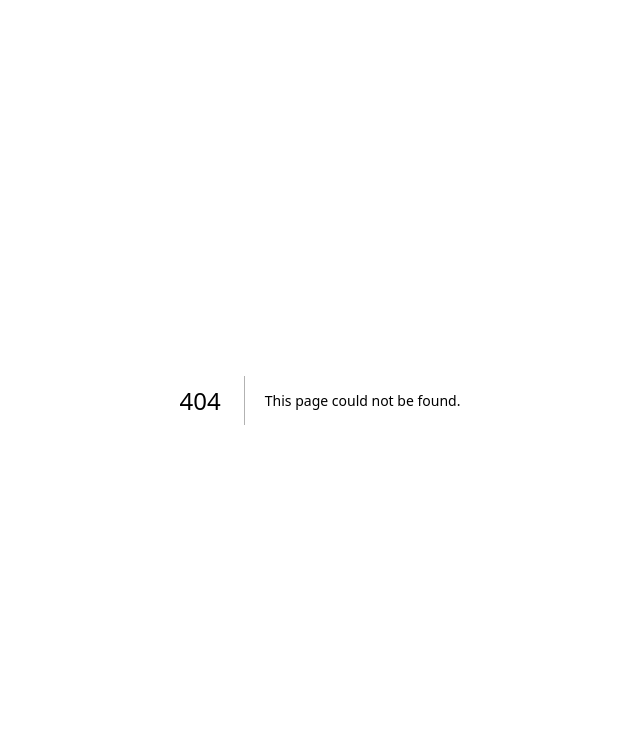
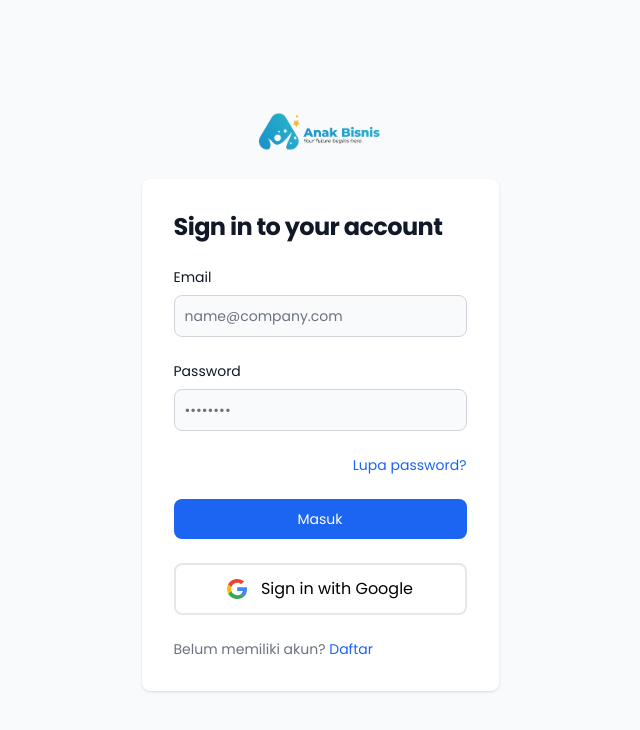
Before and after one commit to Alqorni30/course-online, a Next.js app: page /login in a window 1280 px wide. Before the commit this address had no page. Shown: the top 730 px of the page, without its empty margins (320-960 px from the left). Built offline with nearby package versions, Linux system fonts and the light colour scheme.

Commit message:
create login page

```diff
--- a/src/app/admin/auth/signin/page.tsx
+++ b/src/app/admin/auth/signin/page.tsx
@@ -247,42 +247,7 @@ const SignIn: React.FC = () => {
                   />
                 </div>
 
-                <button className="flex w-full items-center justify-center gap-3.5 rounded-lg border border-stroke bg-gray p-4 hover:bg-opacity-50 dark:border-strokedark dark:bg-meta-4 dark:hover:bg-opacity-50">
-                  <span>
-                    <svg
-                      width="20"
-                      height="20"
-                      viewBox="0 0 20 20"
-                      fill="none"
-                      xmlns="http://www.w3.org/2000/svg"
-                    >
-                      <g clipPath="url(#clip0_191_13499)">
-                        <path
-                          d="M19.999 10.2217C20.0111 9.53428 19.9387 8.84788 19.7834 8.17737H10.2031V11.8884H15.8266C15.7201 12.5391 15.4804 13.162 15.1219 13.7195C14.7634 14.2771 14.2935 14.7578 13.7405 15.1328L13.7209 15.2571L16.7502 17.5568L16.96 17.5774C18.8873 15.8329 19.9986 13.2661 19.9986 10.2217"
-                          fill="#4285F4"
-                        />
-                        <path
-                          d="M10.2055 19.9999C12.9605 19.9999 15.2734 19.111 16.9629 17.5777L13.7429 15.1331C12.8813 15.7221 11.7248 16.1333 10.2055 16.1333C8.91513 16.1259 7.65991 15.7205 6.61791 14.9745C5.57592 14.2286 4.80007 13.1801 4.40044 11.9777L4.28085 11.9877L1.13101 14.3765L1.08984 14.4887C1.93817 16.1456 3.24007 17.5386 4.84997 18.5118C6.45987 19.4851 8.31429 20.0004 10.2059 19.9999"
-                          fill="#34A853"
-                        />
-                        <path
-                          d="M4.39899 11.9777C4.1758 11.3411 4.06063 10.673 4.05807 9.99996C4.06218 9.32799 4.1731 8.66075 4.38684 8.02225L4.38115 7.88968L1.19269 5.4624L1.0884 5.51101C0.372763 6.90343 0 8.4408 0 9.99987C0 11.5589 0.372763 13.0963 1.0884 14.4887L4.39899 11.9777Z"
-                          fill="#FBBC05"
-                        />
-                        <path
-                          d="M10.2059 3.86663C11.668 3.84438 13.0822 4.37803 14.1515 5.35558L17.0313 2.59996C15.1843 0.901848 12.7383 -0.0298855 10.2059 -3.6784e-05C8.31431 -0.000477834 6.4599 0.514732 4.85001 1.48798C3.24011 2.46124 1.9382 3.85416 1.08984 5.51101L4.38946 8.02225C4.79303 6.82005 5.57145 5.77231 6.61498 5.02675C7.65851 4.28118 8.9145 3.87541 10.2059 3.86663Z"
-                          fill="#EB4335"
-                        />
-                      </g>
-                      <defs>
-                        <clipPath id="clip0_191_13499">
-                          <rect width="20" height="20" fill="white" />
-                        </clipPath>
-                      </defs>
-                    </svg>
-                  </span>
-                  Sign in with Google
-                </button>
+
 
                 <div className="mt-6 text-center">
                   <p>
--- a/src/app/layout.tsx
+++ b/src/app/layout.tsx
@@ -16,6 +16,7 @@ export const metadata: Metadata = {
     icon: {
       url: logo.src,
       type: "image/png",
+      sizes: "32x32",
     },
   },
 };
--- /dev/null
+++ b/src/app/login/page.tsx
@@ -0,0 +1,124 @@
+import React from "react";
+import Link from "next/link";
+import { Metadata } from "next";
+import Image from "next/image";
+import logo from "@/assets/logo/Logo Anak Bisnis Update.png";
+export const metadata: Metadata = {
+  title: "Signin Page | Next.js E-commerce Dashboard Template",
+  description: "This is Signin page for TailAdmin Next.js",
+  // other metadata
+};
+
+const Page = () => {
+  return (
+    <>
+      <section className="bg-gray-50 dark:bg-gray-900 h-screen flex justify-center items-center">
+        <div className="flex flex-col items-center justify-center px-6 py-8 mx-auto md:h-screen lg:py-0">
+          <Link
+            href="#"
+            className="flex items-center mb-6 text-2xl font-semibold text-gray-900 dark:text-white"
+          >
+            <Image
+              className=" mr-2"
+              width={150}
+              height={150}
+              src={logo}
+              alt="logo"
+            />
+          </Link>
+          <div className="w-full bg-white rounded-lg shadow dark:border md:mt-0 sm:max-w-md xl:p-0 dark:bg-gray-800 dark:border-gray-700">
+            <div className="p-6 space-y-4 md:space-y-6 sm:p-8">
+              <h1 className="text-xl font-bold leading-tight tracking-tight text-gray-900 md:text-2xl dark:text-white">
+                Sign in to your account
+              </h1>
+              <form className="space-y-4 md:space-y-6" action="#">
+                <div>
+                  <label className="block mb-2 text-sm font-medium text-gray-900 dark:text-white">
+                    Email
+                  </label>
+                  <input
+                    type="email"
+                    name="email"
+                    id="email"
+                    className="bg-gray-50 border border-gray-300 text-gray-900 sm:text-sm rounded-lg focus:ring-primary-600 focus:border-primary-600 block w-full p-2.5 dark:bg-gray-700 dark:border-gray-600 dark:placeholder-gray-400 dark:text-white dark:focus:ring-blue-500 dark:focus:border-blue-500"
+                    placeholder="name@company.com"
+                    required
+                  />
+                </div>
+                <div>
+                  <label className="block mb-2 text-sm font-medium text-gray-900 dark:text-white">
+                    Password
+                  </label>
+                  <input
+                    type="password"
+                    name="password"
+                    id="password"
+                    placeholder="••••••••"
+                    className="bg-gray-50 border border-gray-300 text-gray-900 sm:text-sm rounded-lg focus:ring-primary-600 focus:border-primary-600 block w-full p-2.5 dark:bg-gray-700 dark:border-gray-600 dark:placeholder-gray-400 dark:text-white dark:focus:ring-blue-500 dark:focus:border-blue-500"
+                    required
+                  />
+                </div>
+                <div className="flex justify-end">
+                  <a
+                    href="#"
+                    className="text-sm font-medium text-blue-600 hover:underline dark:text-blue-500"
+                  >
+                   Lupa password?
+                  </a>
+                </div>
+                <button
+                  type="submit"
+                  className="w-full text-white bg-blue-600 hover:bg-blue-700 focus:ring-4 focus:outline-none focus:ring-blue-300 font-medium rounded-lg text-sm px-5 py-2.5 text-center dark:bg-blue-600 dark:hover:bg-blue-700 dark:focus:ring-blue-800"
+                >
+                  Masuk
+                </button>
+                <button className="flex w-full items-center justify-center gap-3.5 rounded-lg border-2 border-stroke px-4 py-3 hover:bg-gray-200 transition duration-200">
+                  <span>
+                    <svg
+                      width="20"
+                      height="20"
+                      viewBox="0 0 20 20"
+                      fill="none"
+                      xmlns="http://www.w3.org/2000/svg"
+                    >
+                      <g clipPath="url(#clip0_191_13499)">
+                        <path
+                          d="M19.999 10.2217C20.0111 9.53428 19.9387 8.84788 19.7834 8.17737H10.2031V11.8884H15.8266C15.7201 12.5391 15.4804 13.162 15.1219 13.7195C14.7634 14.2771 14.2935 14.7578 13.7405 15.1328L13.7209 15.2571L16.7502 17.5568L16.96 17.5774C18.8873 15.8329 19.9986 13.2661 19.9986 10.2217"
+                          fill="#4285F4"
+                        />
+                        <path
+                          d="M10.2055 19.9999C12.9605 19.9999 15.2734 19.111 16.9629 17.5777L13.7429 15.1331C12.8813 15.7221 11.7248 16.1333 10.2055 16.1333C8.91513 16.1259 7.65991 15.7205 6.61791 14.9745C5.57592 14.2286 4.80007 13.1801 4.40044 11.9777L4.28085 11.9877L1.13101 14.3765L1.08984 14.4887C1.93817 16.1456 3.24007 17.5386 4.84997 18.5118C6.45987 19.4851 8.31429 20.0004 10.2059 19.9999"
+                          fill="#34A853"
+                        />
+                        <path
+                          d="M4.39899 11.9777C4.1758 11.3411 4.06063 10.673 4.05807 9.99996C4.06218 9.32799 4.1731 8.66075 4.38684 8.02225L4.38115 7.88968L1.19269 5.4624L1.0884 5.51101C0.372763 6.90343 0 8.4408 0 9.99987C0 11.5589 0.372763 13.0963 1.0884 14.4887L4.39899 11.9777Z"
+                          fill="#FBBC05"
+                        />
+                        <path
+                          d="M10.2059 3.86663C11.668 3.84438 13.0822 4.37803 14.1515 5.35558L17.0313 2.59996C15.1843 0.901848 12.7383 -0.0298855 10.2059 -3.6784e-05C8.31431 -0.000477834 6.4599 0.514732 4.85001 1.48798C3.24011 2.46124 1.9382 3.85416 1.08984 5.51101L4.38946 8.02225C4.79303 6.82005 5.57145 5.77231 6.61498 5.02675C7.65851 4.28118 8.9145 3.87541 10.2059 3.86663Z"
+                          fill="#EB4335"
+                        />
+                      </g>
+                    </svg>
+                  </span>
+                  Sign in with Google
+                </button>
+                <p className="text-sm font-light text-gray-500 dark:text-gray-400">
+                  Belum memiliki akun?{" "}
+                  <a
+                    href="#"
+                    className="font-medium text-blue-600 hover:underline dark:text-blue-500"
+                  >
+                    Daftar
+                  </a>
+                </p>
+              </form>
+            </div>
+          </div>
+        </div>
+      </section>
+    </>
+  );
+};
+
+export default Page;
--- a/src/components/Navbar.tsx
+++ b/src/components/Navbar.tsx
@@ -136,7 +136,7 @@ const Navbar: React.FC<NavbarProps> = ({ isVisible }) => {
                 className=" px-5 py-2 font-semibold bg-secondary text-white rounded-md
               hover:bg-amber-500 hover:text-white transition-all"
               >
-                Daftar Kelas
+                Masuk
               </Link>
             </button>
           </div>
--- a/tsconfig.json
+++ b/tsconfig.json
@@ -22,6 +22,6 @@
       "@/*": ["./src/*"]
     }
   },
-  "include": ["next-env.d.ts", "**/*.ts", "**/*.tsx", ".next/types/**/*.ts"],
+  "include": ["next-env.d.ts", "**/*.ts", "**/*.tsx", ".next/types/**/*.ts", "src/app/login"],
   "exclude": ["node_modules"]
 }
```
